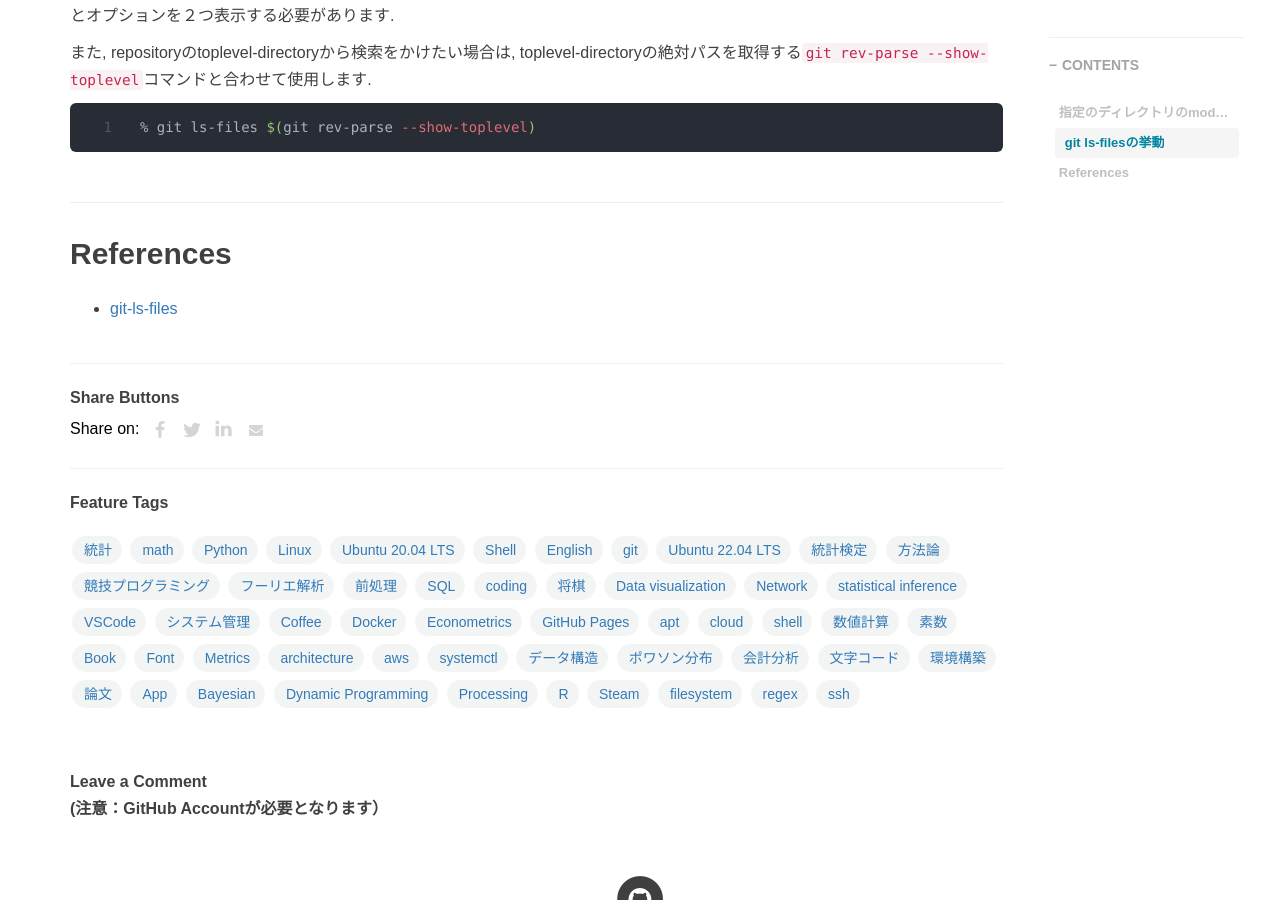
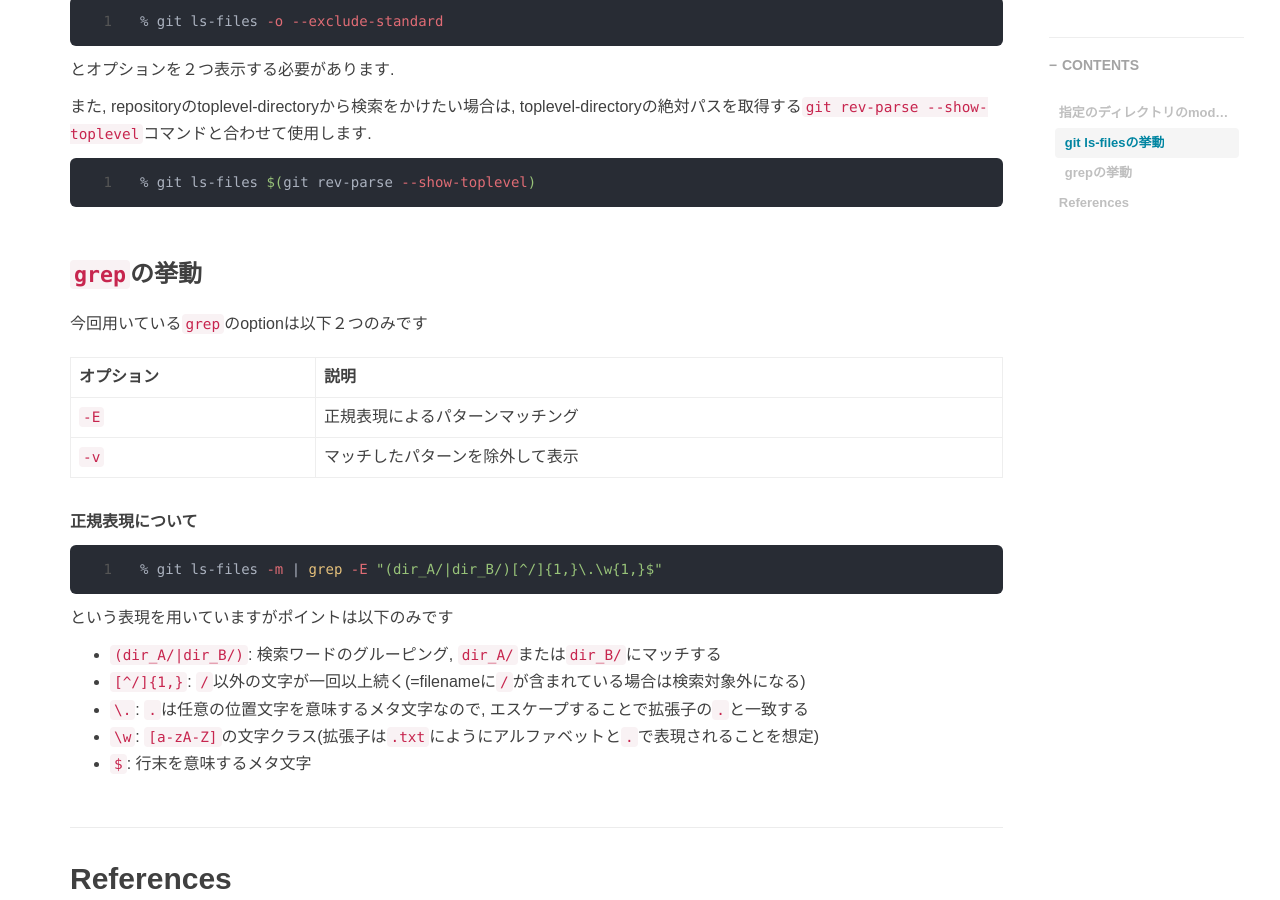
Before and after one commit to RyoNakagami/RyoNakagami.github.io, a Jekyll site: the page built from _posts/2021-05-11-git-add-with-condition.md, in a window 1280 px wide and 900 px high, scrolled down 2636 px. Built offline with Jekyll 4.4.1, drawn with Linux system fonts in a browser that asks for light colours; comment, search, counter and statistics services are not loaded; some of the changed text lies outside the part shown.

Commit message:
fix typos

````diff
--- a/_posts/2021-05-11-git-add-with-condition.md
+++ b/_posts/2021-05-11-git-add-with-condition.md
@@ -23,6 +23,7 @@ tags:
 
 - [指定のディレクトリのmodified fileのファイルのみをgit addする](#%E6%8C%87%E5%AE%9A%E3%81%AE%E3%83%87%E3%82%A3%E3%83%AC%E3%82%AF%E3%83%88%E3%83%AA%E3%81%AEmodified-file%E3%81%AE%E3%83%95%E3%82%A1%E3%82%A4%E3%83%AB%E3%81%AE%E3%81%BF%E3%82%92git-add%E3%81%99%E3%82%8B)
   - [`git ls-files`の挙動](#git-ls-files%E3%81%AE%E6%8C%99%E5%8B%95)
+  - [`grep`の挙動](#grep%E3%81%AE%E6%8C%99%E5%8B%95)
 - [References](#references)
 
 <!-- END doctoc generated TOC please keep comment here to allow auto update -->
@@ -55,7 +56,7 @@ tags:
 
 ```zsh
 % git ls-files $(git rev-parse --show-toplevel) -m \
- | grep -E "(dir_A/|dir_B/)[^/]{1,}\."" \
+ | grep -E "(dir_A/|dir_B/)[^/]{1,}\.\w{1,}$" \
  | xargs git add
 ```
 
@@ -91,7 +92,7 @@ tags:
 
 ```zsh
 % git ls-files $(git rev-parse --show-toplevel) -o --exclude-standard \
- | grep -E "(dir_A/|dir_B/)[^/]{1,}\."" \
+ | grep -E "(dir_A/|dir_B/)[^/]{1,}\.\w{1,}$" \
  | xargs git add
 ```
 
@@ -106,6 +107,7 @@ staging areaに行っていないmodified file一覧は`git ls-files -m`でも
 <div style="border: 1px solid #D3D3D3; font-size: 100%; padding: 20px;">
 
 - `dir_A/`というディレクトリを対象にするときに, filenameに`dir_A/`という文字列が入っていない
+- filenameに`/`という文字が含まれていない
 - ファイルに拡張子(正確には`.`という文字列)が必ずついている
 
 </div>
@@ -144,6 +146,29 @@ git ls-files <directory> [option]
 % git ls-files $(git rev-parse --show-toplevel)
 ```
 
+### `grep`の挙動
+
+今回用いている`grep`のoptionは以下２つのみです
+
+|オプション|説明|
+|---|---|
+|`-E`|正規表現によるパターンマッチング|
+|`-v`|マッチしたパターンを除外して表示|
+
+**正規表現について**
+
+```zsh
+% git ls-files -m | grep -E "(dir_A/|dir_B/)[^/]{1,}\.\w{1,}$"
+```
+
+という表現を用いていますがポイントは以下のみです
+
+- `(dir_A/|dir_B/)`: 検索ワードのグルーピング, `dir_A/`または`dir_B/`にマッチする
+- `[^/]{1,}`: `/`以外の文字が一回以上続く(=filenameに`/`が含まれている場合は検索対象外になる)
+- `\.`: `.`は任意の位置文字を意味するメタ文字なので, エスケープすることで拡張子の`.`と一致する
+- `\w`: `[a-zA-Z]`の文字クラス(拡張子は`.txt`にようにアルファベットと`.`で表現されることを想定)
+- `$`: 行末を意味するメタ文字
+
 
 
 References
````
Also changed, not shown: _posts/2023-08-14-ubuntu-locale-setting.md (+2 -2 lines).
